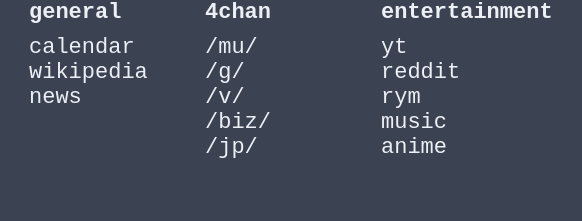
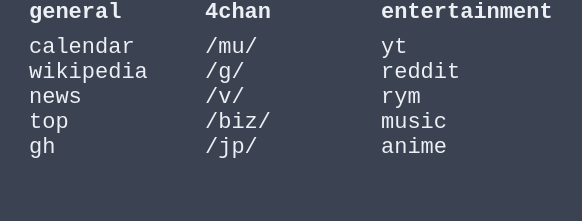
Before and after one commit to danisltpi/startpage, a plain HTML site: page index.html in a window 1280 px wide. Shown: the part 373-594 px from the top of the page, 459-1041 px from the left. Drawn offline with Linux system fonts and the light colour scheme.

Commit message:
added top and gh as links

```diff
--- a/index.html
+++ b/index.html
@@ -17,6 +17,8 @@
             <li><a href="https://calendar.google.com/calendar/b/1/r">calendar</a></li>
             <li><a href="https://en.wikipedia.org/wiki/Main_Page">wikipedia</a></li>
             <li><a href="https://news.google.com">news</a></li>
+            <li><a href="https://www.theodinproject.com/dashboard">top</a></li>
+            <li><a href="https://github.com/">gh</a></li>
         </ul>
         <ul>
             <li>4chan</li>
```
